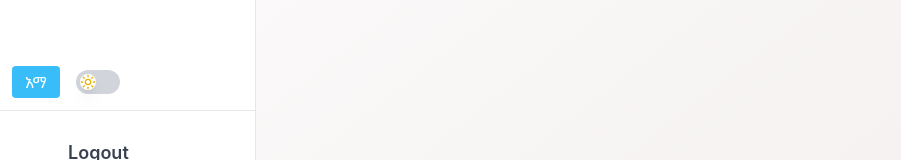
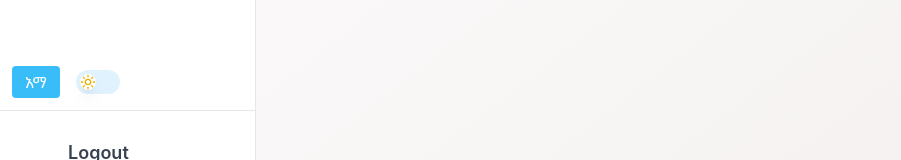
Before and after one commit to KaleabHegie/Social-Media-Platform, a Vue app in the folder client/: page /tesde in a window 1280 px wide. Shown: the part 605-765 px from the top of the page, without its empty margins (0-901 px from the left). Built offline with nearby package versions, Linux system fonts and the light colour scheme; some icons are missing.

Commit message:
minor color changes

```diff
--- a/client/src/components/DarkModeToggle.vue
+++ b/client/src/components/DarkModeToggle.vue
@@ -3,7 +3,7 @@
     @click="toggleDarkMode"
     @keydown.space.prevent="toggleDarkMode"
     class="relative inline-flex items-center h-6 rounded-full w-11 transition-colors focus:outline-none focus:ring-2 focus:ring-offset-2 focus:ring-gray-500 dark:focus:ring-gray-400"
-    :class="isDarkMode ? 'bg-gray-700' : 'bg-gray-300'"
+    :class="isDarkMode ? 'bg-gray-700' : 'bg-sky-100'"
     role="switch"
     :aria-checked="isDarkMode"
     aria-label="Toggle dark mode"
--- a/client/src/components/StoryCard.vue
+++ b/client/src/components/StoryCard.vue
@@ -1,6 +1,6 @@
 <template>
     <div class="relative w-20 h-20 cursor-pointer group">
-      <div class="absolute inset-0 bg-gradient-to-br from-pink-500 to-yellow-500 rounded-lg p-0.5">
+      <div class="absolute inset-0 bg-gradient-to-br from-sky-500 to-sky-100 rounded-lg p-0.5">
         <div class="w-full h-full bg-white dark:bg-gray-800 rounded-lg overflow-hidden">
           <img
             :src="story.mediaUrl"
```
